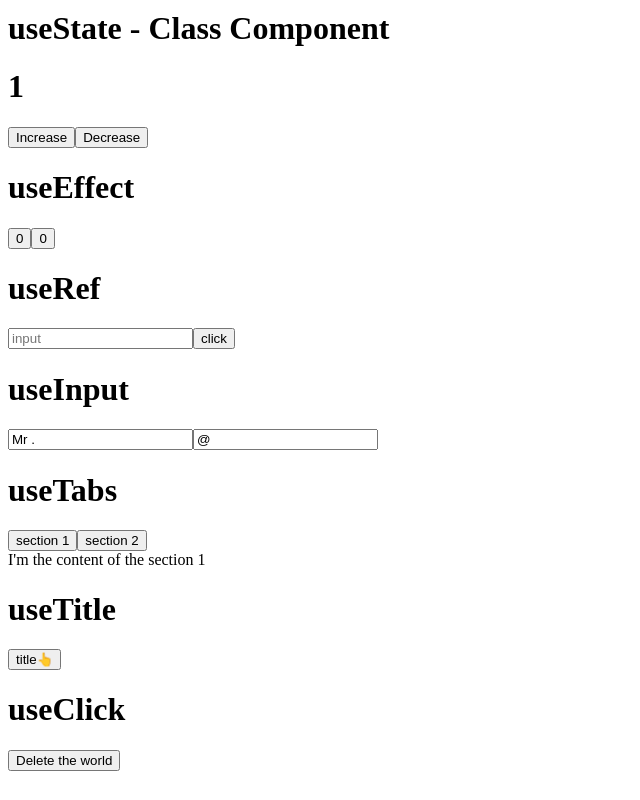
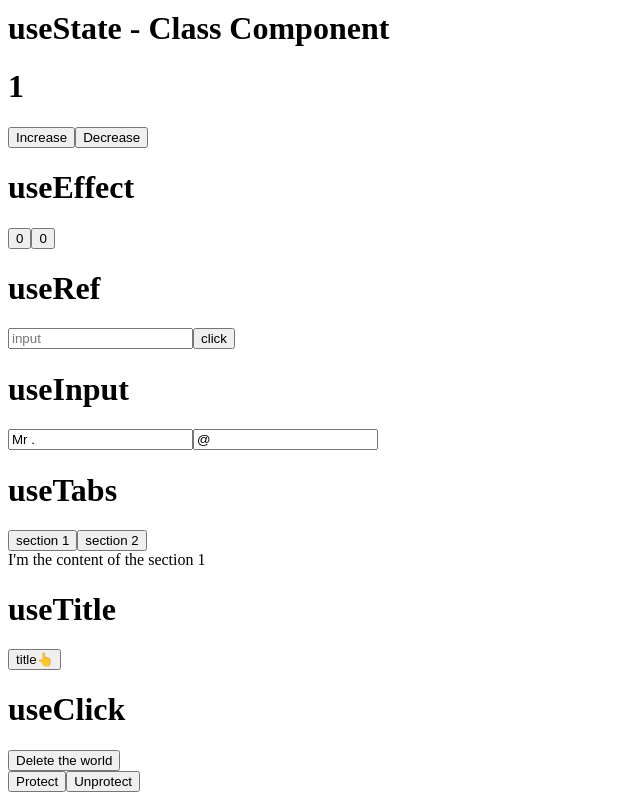
Before and after one commit to kyoowon/React-hook-totorial, a React (Create React App) app: page / in a window 1280 px wide. Shown: the part 171-971 px from the top of the page, without its empty margins (0-640 px from the left). Before the commit the page ends 950 px from the top, so only its background shows below. Built offline with nearby package versions, Linux system fonts and the light colour scheme; the HTML template or start-up script is replaced by a standard one.

Commit message:
✅ add(usePreventLeave) : custom hooks for Leave

```diff
--- a/src/App.js
+++ b/src/App.js
@@ -6,6 +6,7 @@ import {Example_5} from './Components/customs/useTitle.js';
 import {Example_6} from './Components/useRef.js';
 import {Example_7} from './Components/customs/useClick.js';
 import {Example_8} from './Components/customs/useConfirm.js';
+import {Exmaple_9} from './Components/customs/usePreventLeave.js';
 
 function App() {
   return (
@@ -25,8 +26,10 @@ function App() {
       <Example_5></Example_5>
       {/* react custom hooks - useClick */}
       <Example_7></Example_7>
-      {/* react custom hooks - useClick */}
+      {/* react custom hooks - useConfirm */}
       <Example_8></Example_8>
+      {/* react custom hooks - usePreventLeave */}
+      <Exmaple_9></Exmaple_9>
     </div>
   );
 }
--- /dev/null
+++ b/src/Components/customs/usePreventLeave.js
@@ -0,0 +1,23 @@
+import React from 'react'
+
+const usePreventLeave = () => {
+
+    const listener = event => {
+        event.preventDefault();
+        event.returnValue = "";
+    }
+
+    const enablePrevet = () => window.addEventListener("beforeunload", listener)
+    const disablePrevet = () => window.removeEventListener("beforeunload", listener)
+    return { enablePrevet, disablePrevet}
+}
+
+export function Exmaple_9() {
+    const {enablePrevet, disablePrevet} = usePreventLeave();
+    return (
+        <div>
+            <button onClick={enablePrevet}>Protect</button>
+            <button onClick={disablePrevet}>Unprotect</button>
+        </div>
+    )
+}
```
